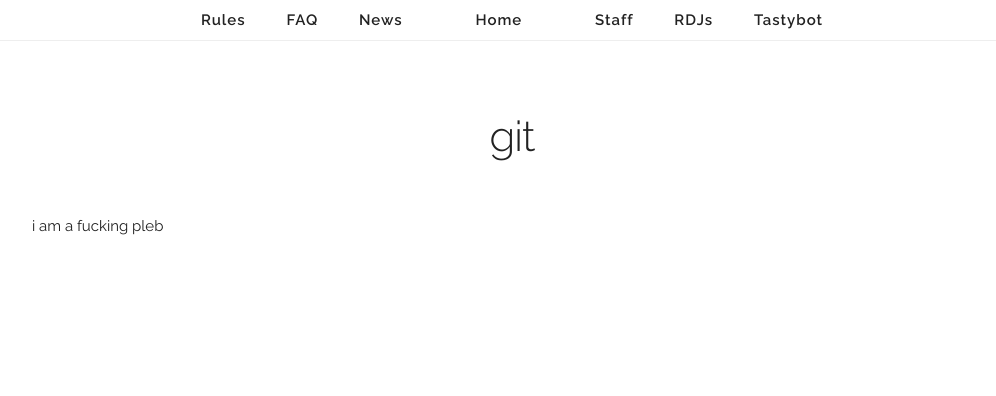
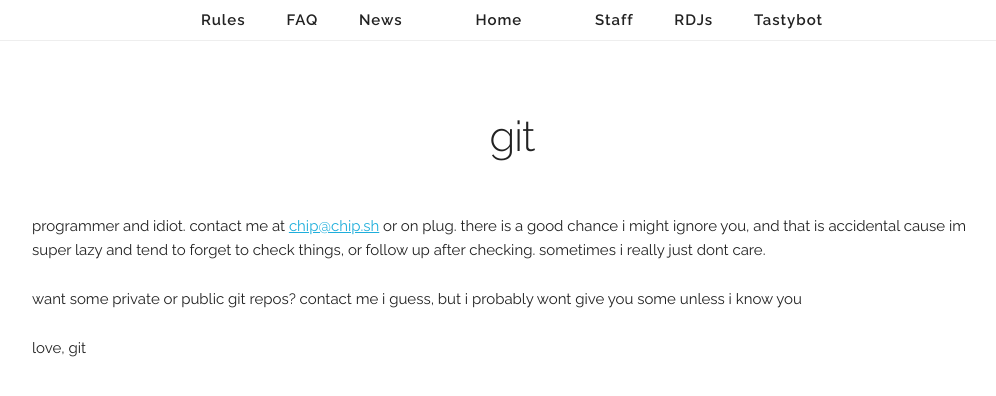
Before and after one commit to catsaretasty/catsaretasty.github.io, a Jekyll site: the page built from _staff/git.md, in a window 1280 px wide. Shown: the top 396 px of the page, without its empty margins (128-1124 px from the left). Built offline with Jekyll 4.4.1, drawn with Linux system fonts in a browser that asks for light colours.

Commit message:
WHOO AMMM IIIII

```diff
--- a/_staff/git.md
+++ b/_staff/git.md
@@ -3,4 +3,13 @@ name: git
 id: git
 ---
 
-i am a fucking pleb
+programmer and idiot.
+contact me at [chip@chip.sh](mailto:chip@chip.sh) or on plug.
+there is a good chance i might ignore you, and that is accidental cause im super lazy
+and tend to forget to check things, or follow up after checking.
+sometimes i really just dont care.
+
+want some private or public git repos?  contact me i guess, but i probably wont give you
+some unless i know you
+
+love, git
```
